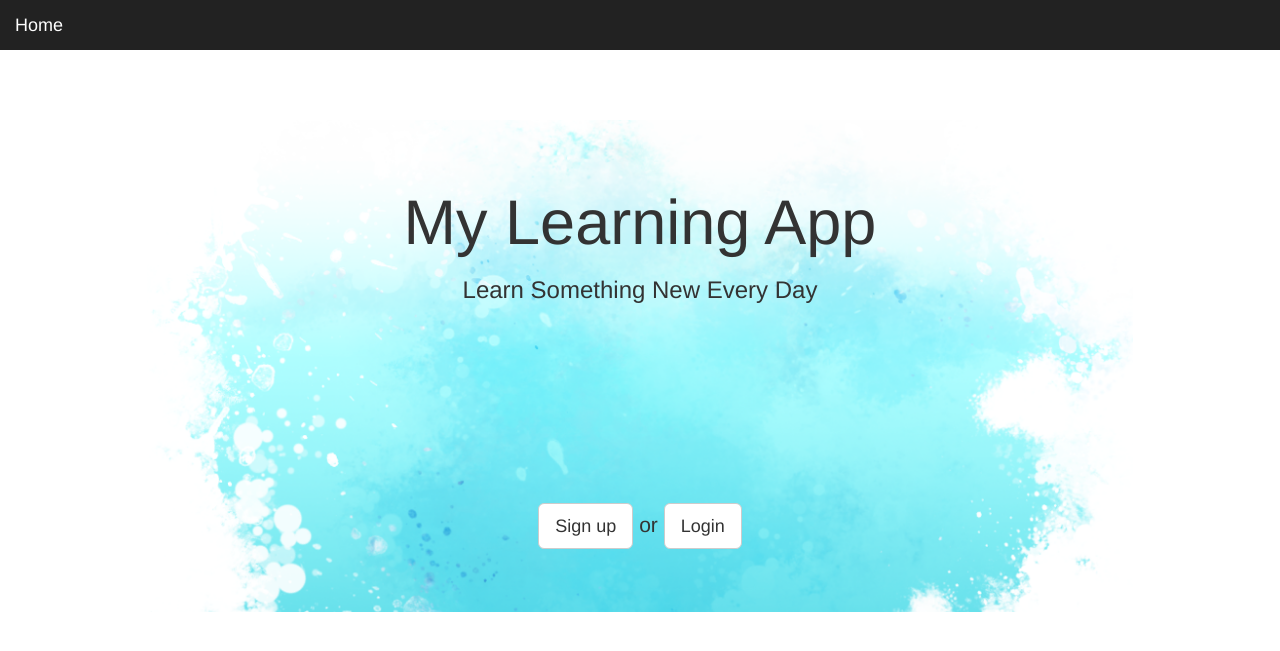
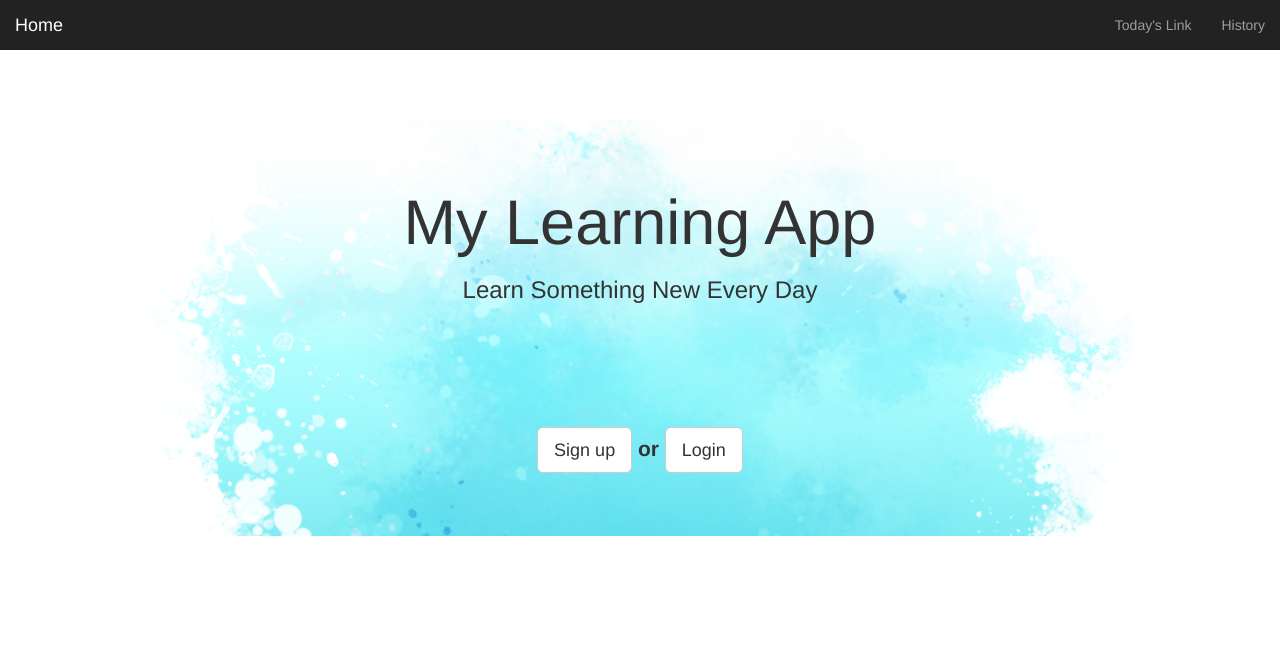
Before and after one commit to sharonen/my_learning_app, a Django app: page / in a window 1280 px wide. Shown: the top 651 px of the page. Run offline with Django 3.2, Linux system fonts and the light colour scheme; some libraries are stand-ins or nearby versions.

```diff
--- a/templates/home.html
+++ b/templates/home.html
@@ -6,9 +6,13 @@
 <div class="jumbotron text-center b">
 	<h1>My Learning App</h1>
 	<h3>Learn Something New Every Day</h3>
-	<p style="padding-top: 5cm">
-	{% if user.is_authenticated %}
+	<p style="padding-top: 3cm">
+	<strong>{% if user.is_authenticated %}</strong>
   		Hi {{ user.username }}!
+  		<p>
+  			<a href="{% url 'random_links:detail' %}" class="btn btn-info btn-lg">Today's Link</a>
+  			<a href="{% url 'random_links:list' %}" class="btn btn-info btn-lg">History</a>
+  		</p>
   		<p><a href="{% url 'logout' %}" class="btn btn-default btn-lg">logout</a></p>
 	{% else %}
 	<a href="#" role="button" class="btn btn-default btn-lg">Sign up</a> or
--- a/templates/layout.html
+++ b/templates/layout.html
@@ -29,7 +29,13 @@
                         <span class="icon-bar"></span>
                         <span class="icon-bar"></span>
                     </button>
-                    <a class="navbar-brand" href="#">Home</a>
+                    <a class="navbar-brand" href="{% url 'home' %}">Home</a>
+                </div>
+                <div id="navbar" class="navbar-collapse collapse">
+                    <ul class="nav navbar-nav navbar-right">
+						<li><a href="{% url 'random_links:detail' %}">Today's Link</a></li>
+                        <li><a href="{% url 'random_links:list' %}">History</a></li>
+                    </ul>
                 </div>
             </div>
         </nav>
```
Also changed, not shown: db.sqlite3.
